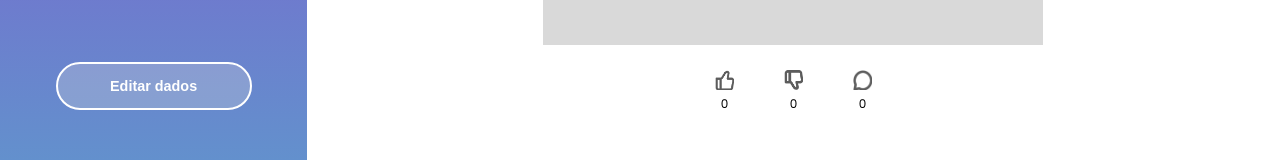
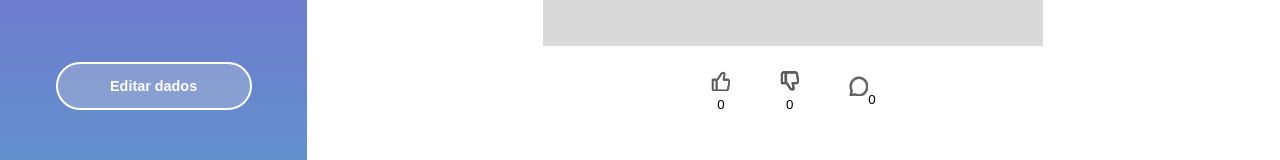
Before and after one commit to evellyn489/AmbrosioSocial, a React (Vite) app: page /perfil in a window 1280 px wide. Shown: the part 640-800 px from the top of the page. Built offline with nearby package versions, Linux system fonts and the light colour scheme.

Commit message:
correcoes no codigo da publicacao

```diff
--- a/src/components/Publication/Publication.module.scss
+++ b/src/components/Publication/Publication.module.scss
@@ -54,14 +54,14 @@ h1 {
     flex-direction: row;
     gap: 50px;
     align-self: flex-start;
+
+    margin-bottom: 10%;
 }
 
 .like, .dislike, .comment {
     display: flex;
     flex-direction: column;
     align-items: center;
-
-    margin-bottom: 10%;
 }
 
 .interation img{
@@ -69,16 +69,16 @@ h1 {
     margin-bottom: 30%;
 }
 
-.iconContainer img {
+.iconContainer button {
     cursor: pointer;
+    background: none;
+    border: none;
 }
 
-.like img, .dislike img, .comment img {
-  transition: transform 0.2s ease;
-}
-
-.like.clicked img, .dislike.clicked img {
-  transform: scale(1.2);
+.like img:active,
+.dislike img:active {
+    transform: scale(1.2);
+    transition: transform 0.2s ease;
 }
 
 .defaultNumColor {
@@ -89,7 +89,7 @@ h1 {
     color: #004AAD;
 }
 
-.iconContainer span {
+.interation {
     font-size: 12px;
 }
 
--- a/src/components/Publication/Publication.tsx
+++ b/src/components/Publication/Publication.tsx
@@ -22,7 +22,7 @@ export function Publication() {
     const [likeNumColor, setLikeNumColor] = useState<string>(styles.defaultNumColor);
     const [dislikeNumColor, setDislikeNumColor] = useState<string>(styles.defaultNumColor);
 
-    const toggleComentVisibility = () => {
+    const toggleCommentVisibility = () => {
         setCommentVisible(!commentVisible);
     };
 
@@ -111,21 +111,29 @@ export function Publication() {
             <div className={styles.interation}>
 
                 <div className={styles.iconContainer}>
-                    <div id="likeButton" className={`${styles.like} ${likeClicked ? styles.clicked : ''}`} onClick={handleLikeClick}>
-                        <img src={likeIcon} alt="botão de curtida" title={likeClicked ? 'Descurtir' : 'Curtir'}/>
+                    <button
+                        className={`${styles.like} ${likeClicked ? styles.clicked : ''}`}
+                        onClick={handleLikeClick}
+                        aria-label={likeClicked ? 'Descurtir' : 'Curtir'}
+                        ><img src={likeIcon} alt="botão de curtida" title={likeClicked ? 'Descurtir' : 'Curtir'}/>
                         <span className={likeNumColor}>{likes}</span>
-                    </div>
+                    </button>
 
-                    <div id="dislikeButton" className={`${styles.dislike} ${dislikeClicked ? styles.clicked : ''}`} onClick={handleDislikeClick}>
-                        <img src={dislikeIcon} alt="botão de não curtida" title='Não curti'/>
+                    <button
+                        className={`${styles.dislike} ${dislikeClicked ? styles.clicked : ''}`}
+                        onClick={handleDislikeClick}
+                        aria-label='Não curti'>
+                        <img src={dislikeIcon} alt="Não gostei" />
                         <span className={dislikeNumColor}>{dislikes}</span>
-                    </div>
+                    </button>
 
-                    <div className={styles.comment}>
-                        <img src={comment} alt="botão de comentar" onClick={toggleComentVisibility} title='Comentar'/>
-                        {comments.length > 0 && <span>{comments.length}</span>}
-                        {comments.length === 0 && <span>0</span>}
-                    </div>
+                    <button
+                        className={styles.commentButton}
+                        onClick={toggleCommentVisibility}
+                        aria-label='Comentar'>
+                        <img src={comment} alt="Comentar" />
+                        <span>{comments.length}</span>
+                    </button>
                 </div>
 
                 <div className={`${styles.commentSpace} ${commentVisible ? styles.visible : ''}`}>
```
